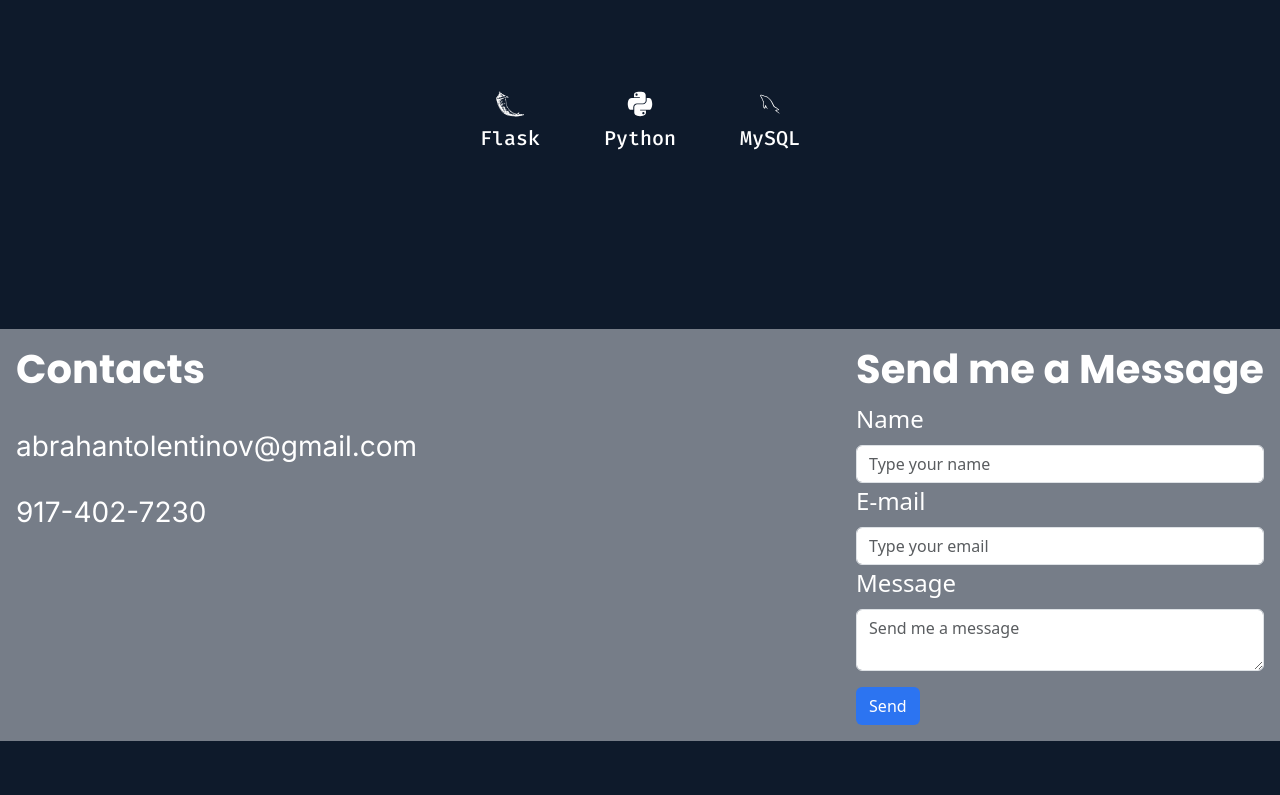
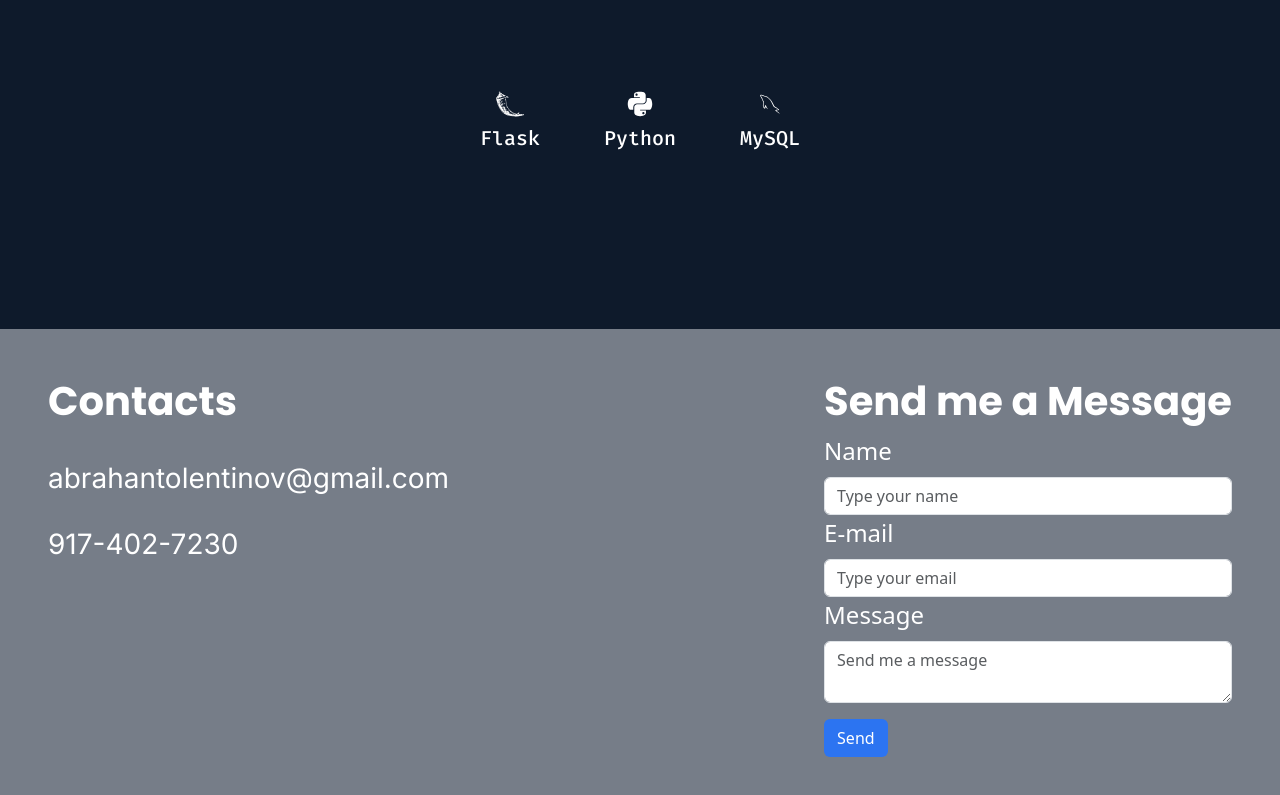
Before and after one commit to AbrahanTV/my-portfolio, a React (Vite) app: page / in a window 1280 px wide. Shown: the part 1853-2648 px from the top of the page. Before the commit the page ends 2594 px from the top, so only its background shows below. Built offline with nearby package versions, Linux system fonts and the light colour scheme.

Commit message:
add backend endpoint

```diff
--- a/src/components/Footer.jsx
+++ b/src/components/Footer.jsx
@@ -34,6 +34,7 @@ const Footer = () => {
       }
 
       console.log("Form submitted successfully:", data);
+      e.target.reset(); // el form se resetea despues de mandarse -A
     } catch (error) {
       console.log("Error submitting form:", error);
     }
@@ -43,7 +44,7 @@ const Footer = () => {
     <>
       <footer
         id="footer"
-        className="bg-gray d-flex justify-content-between flex-wrap p-3"
+        className="bg-gray d-flex justify-content-between flex-wrap p-5"
       >
         <div className="contacts d-flex flex-column gap-4">
           <h1 className="heading text-white">Contacts</h1>
```
